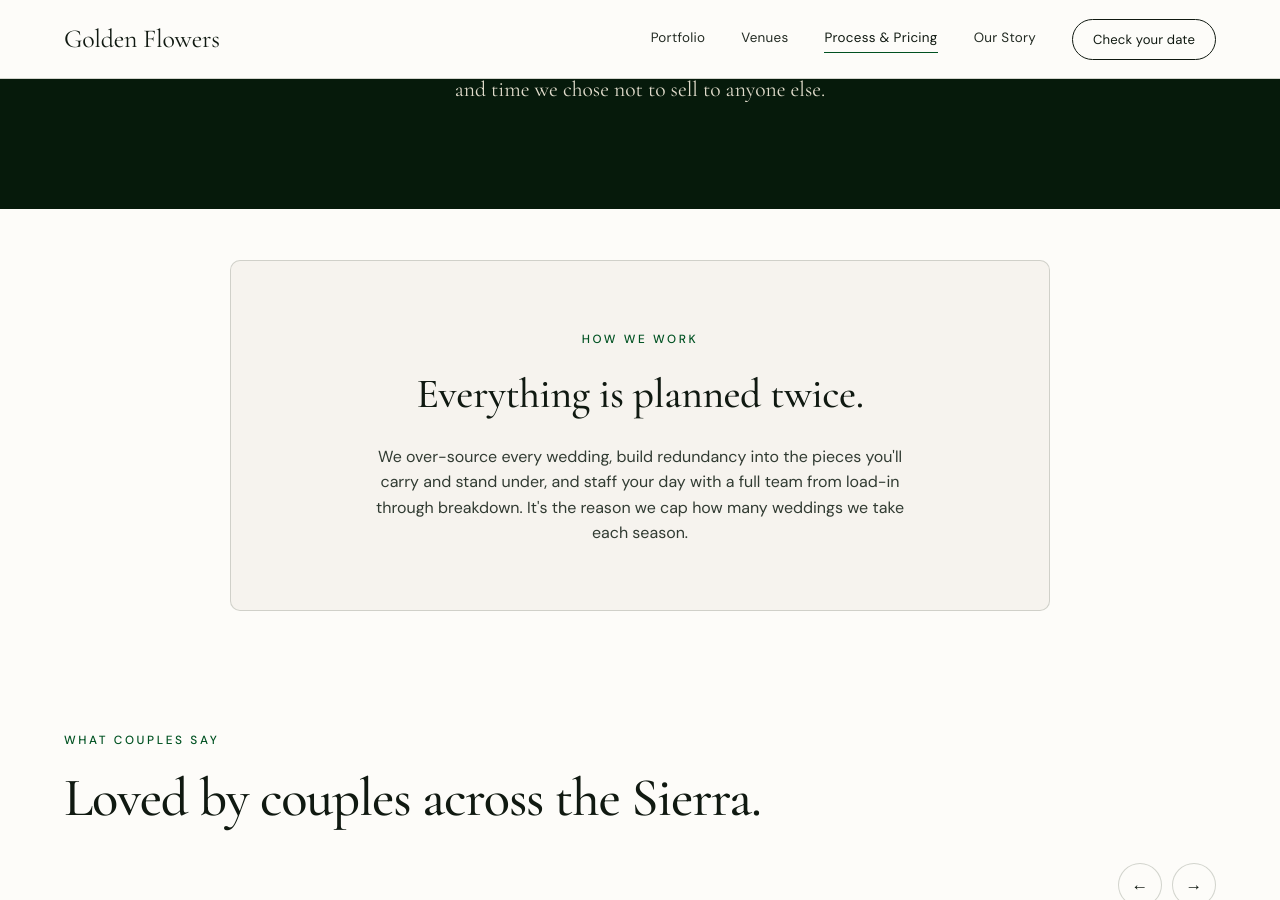
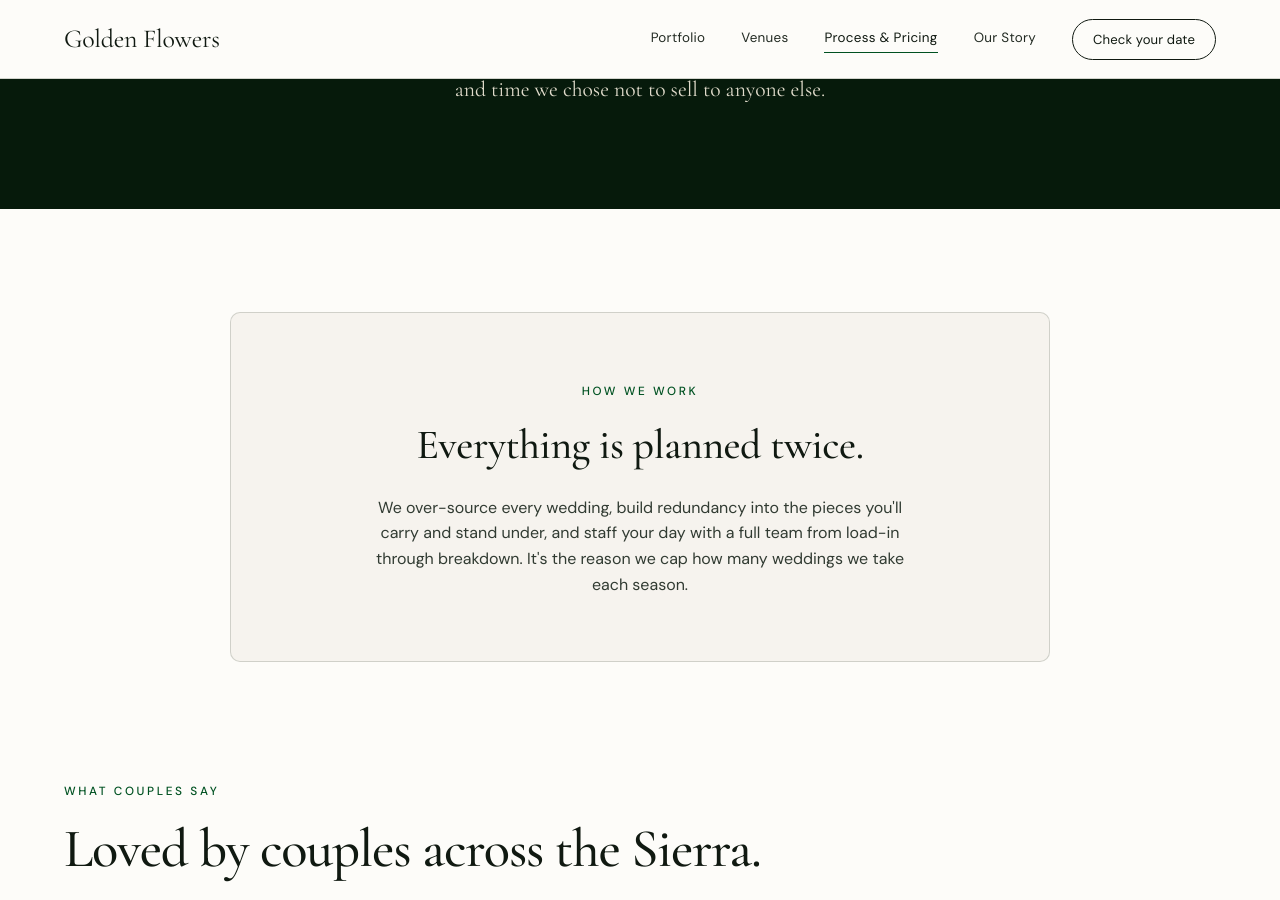
Before and after one commit to jshplhm/goldenflowers, a Jekyll site: the page built from weddings/index.md, in a window 1280 px wide and 900 px high, scrolled down 3981 px. Built offline with Jekyll 4.4.1, drawn with Linux system fonts in a browser that asks for light colours.

Commit message:
Fix the /edit new-wedding photo picker in Safari, balance the callout padding
The "Choose photos & create" button did nothing in Safari. pickFiles ends in
input.click(), and WebKit only opens the file dialog while the browser still
considers itself inside the user gesture that submitted the form. The
handler awaited a GitHub read first (the does-this-wedding-already-exist
check), which spends that activation, so the click became a silent no-op.
Chrome is lenient here and opens the dialog anyway, which is why this only
showed up in Safari.

The picker now runs before anything is awaited, and the duplicate check
moved below it. The two other pickFiles callers already picked first, so
this was the only affected path.

edit/index.html gets the same cache-buster the stylesheet has. Without it a
stale editor.js can sit in the browser cache and an editor fix never lands.

Callout padding is asymmetric now: 110px above, 116px below. The old
symmetric 52px let the testimonials section's own 64px top padding stack
underneath, so the card sat visibly high in its own space.

Co-Authored-By: Claude Opus 5 <noreply@anthropic.com>

```diff
--- a/assets/css/redesign.css
+++ b/assets/css/redesign.css
@@ -582,7 +582,7 @@ body.lb-open{overflow:hidden;}
 /* ---------- CALLOUT (how we work) ----------
    The section wrapper carries no padding of its own: the card's own padding is
    the section's breathing room, so the two don't stack into a moat. */
-.callout-sec{max-width:var(--content-max);margin:0 auto;padding:clamp(30px,4vw,52px) var(--pad);}
+.callout-sec{max-width:var(--content-max);margin:0 auto;padding:clamp(64px,8vw,110px) var(--pad) clamp(30px,4vw,52px);}
 .callout{max-width:820px;margin:0 auto;background:var(--bg2);border:1px solid var(--line);border-radius:10px;padding:clamp(40px,5vw,64px);text-align:center;}
 .callout h2{font-family:var(--d);font-weight:430;font-optical-sizing:auto;font-size:clamp(1.7rem,3.4vw,2.6rem);letter-spacing:-.01em;margin:10px 0 16px;}
 
--- a/edit/index.html
+++ b/edit/index.html
@@ -303,6 +303,8 @@ sitemap: false
       baseurl: "{{ site.baseurl }}"
     };
   </script>
-  <script type="module" src="{{ site.baseurl }}/assets/editor/editor.js"></script>
+  <!-- Cache-busted like the stylesheet: without it a stale editor.js can sit in
+       the browser cache for a long time and an editor fix never reaches anyone. -->
+  <script type="module" src="{{ site.baseurl }}/assets/editor/editor.js?v={{ site.time | date: '%s' }}"></script>
 </body>
 </html>
```
Also changed, not shown: assets/editor/editor.js (+9 -3 lines).
